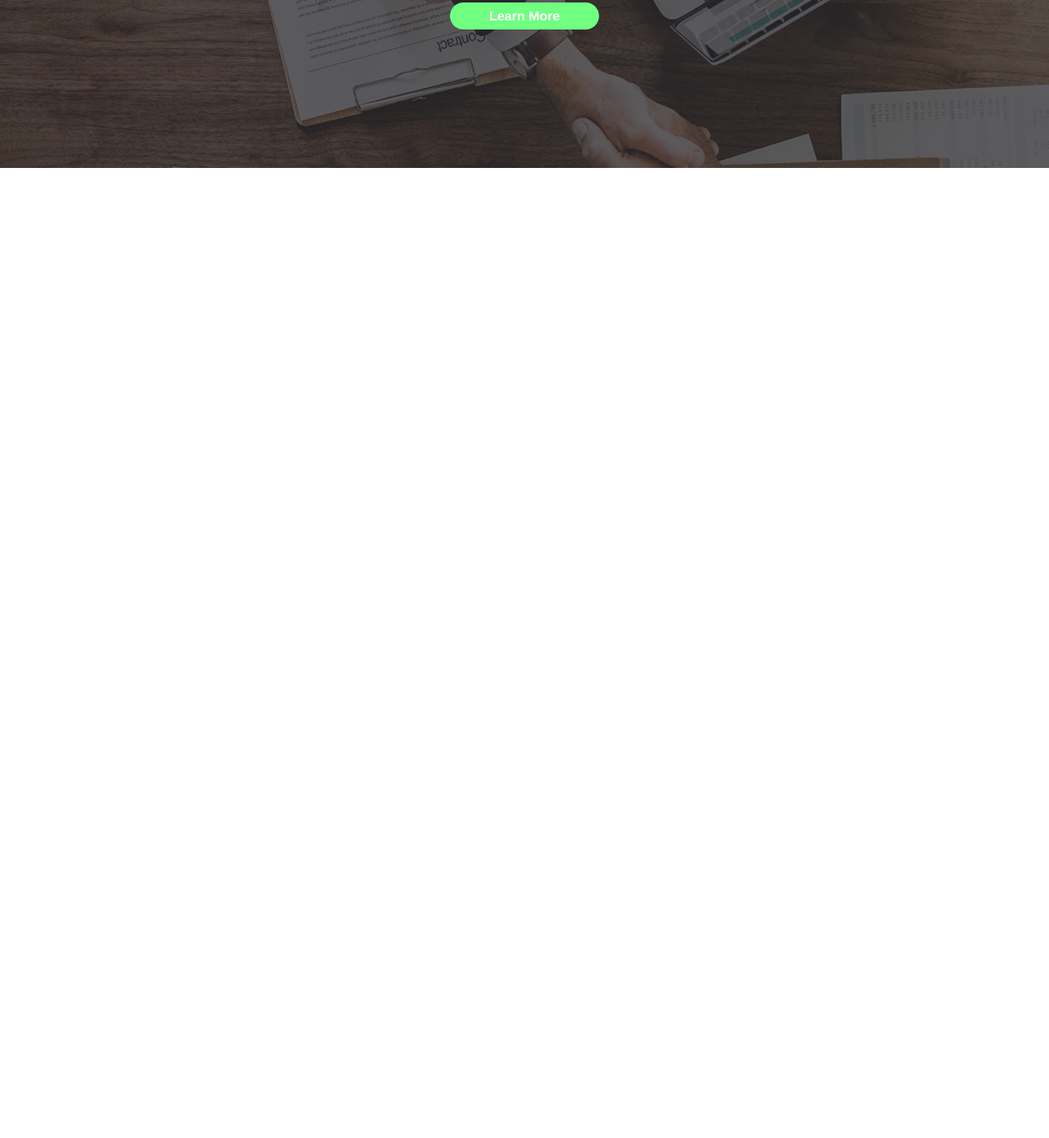
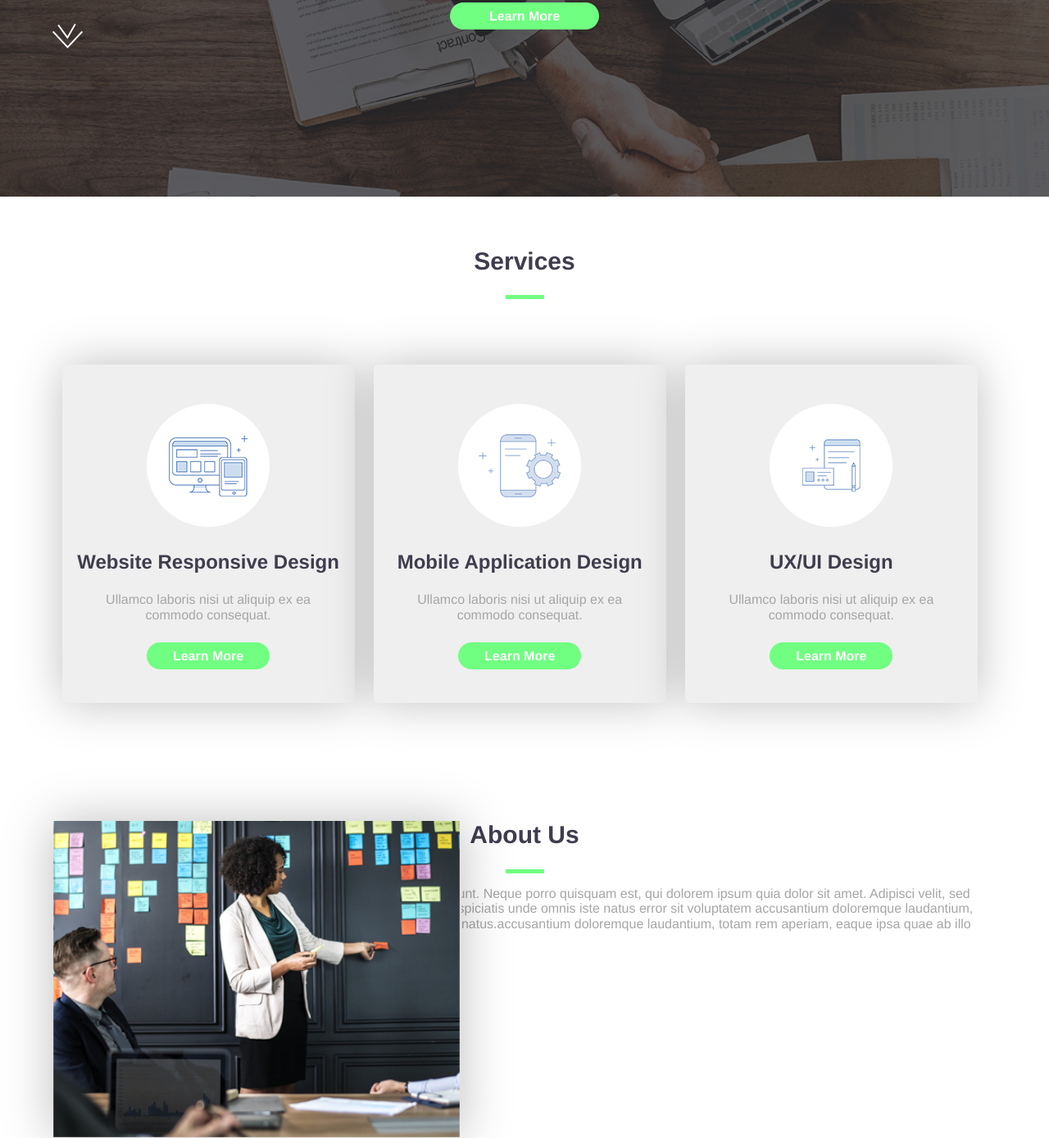
Before and after one commit to SendiSteve/designGurus-landing-page, a plain HTML site: page index.html in a window 1280 px wide. Shown: the part 328-1717 px from the top of the page at 82% size. Before the commit the page ends 800 px from the top, so only its background shows below. Drawn offline with nearby package versions, Linux system fonts and the light colour scheme.

Commit message:
Add styles for the service section

```diff
--- a/index.html
+++ b/index.html
@@ -33,9 +33,57 @@
                 <div class="btn-wrapper">
                     <a href="" class="button button_highlight">Learn More</a>
                 </div>
+                <img src="images/arrows.png" alt="arrows">
             </div>
         </header>
     </div>
 </section>
+
+<section id="services" class="cf">
+    <div class="wrapper">
+        <h3 class="content-title">Services</h3>
+        <div class="content-title-underline"></div>
+        <div class="service">
+            <img src="images/service-img1.png" alt="img1">
+            <h3>Website Responsive Design</h3>
+            <p>Ullamco laboris nisi ut aliquip ex ea commodo consequat.</p>
+            <a href="#" class="button button_highlight btn-small">Learn More</a>
+        </div>
+        <div class="service">
+            <img src="images/service-img2.png" alt="img1">
+            <h3>Mobile Application Design</h3>
+            <p>Ullamco laboris nisi ut aliquip ex ea commodo consequat.</p>
+            <a href="#" class="button button_highlight btn-small">Learn More</a>
+        </div>
+        <div class="service">
+            <img src="images/service-img3.png" alt="img1">
+            <h3>UX/UI Design</h3>
+            <p>Ullamco laboris nisi ut aliquip ex ea commodo consequat.</p>
+            <a href="#" class="button button_highlight btn-small">Learn More</a>
+        </div>
+    </div>
+</section>
+
+<section id="about" class="cf">
+    <div class="wrapper">
+        <img src="images/about.jpg" alt="About us photo">
+        <div id="content-aside">
+            <h3 class="content-title">About Us</h3>
+            <div class="content-title-underline"></div>
+            <p>Quia consequuntur magni dolores eos qui ratiovoluptatem sequi nesciunt. Neque porro quisquam est, qui
+                dolorem
+                ipsum quia dolor sit amet.
+                Adipisci velit, sed quia non numquam eius modi quis nostru corporis suscipit. Sed ut perspiciatis unde
+                omnis
+                iste natus error sit voluptatem accusantium doloremque laudantium, totam rem aperiam, eaque ipsa quae ab
+                illo inventore unde omnis iste natus.accusantium doloremque laudantium, totam rem aperiam, eaque ipsa
+                quae
+                ab illo inventore
+            </p>
+            <a href="#" class="button button_highlight">Learn More</a>
+        </div>
+
+    </div>
+</section>
 </body>
 </html>
--- a/scss/styles.scss
+++ b/scss/styles.scss
@@ -7,13 +7,18 @@ $footer-background: #9f9c9a;
 $paragraph-color: #a6a6a6;
 $title-color: #3f3d4e;
 
+* {
+  box-sizing: border-box;
+}
+
 .wrapper {
   width: 1440px;
   max-width: 90%;
   margin: 0 auto;
 
 }
-.button{
+
+.button {
   border: none;
   color: $white;
   text-decoration: none;
@@ -22,19 +27,55 @@ $title-color: #3f3d4e;
   font-weight: bold;
   text-align: center;
 }
-.button_highlight{
+
+.button_highlight {
   background: $highlight;
 }
-.btn-secondary{
+
+.btn-secondary {
   background: rgba(250, 250, 250, 0.6);
 }
-.btn-small{
+
+.btn-small {
   padding: .3rem 1.3rem;
+}
+
+.cf:after,
+.cf:before {
+  content: '';
+  display: table;
+}
+
+.cf:after {
+  clear: both;
+}
+
+/*----------Content ------------*/
+.content-title {
+  text-align: center;
+  color: $title-color;
+  font-size: 1.875rem;
+  font-weight: bold;
+  margin: 0;
+  padding: 0 0 1.5rem 0;
+}
+
+.content-title-underline {
+  width: 47px;
+  height: 5px;
+  background-color: $highlight;
+  margin: 0 auto 0 auto;
+}
+
+h3 {
+  font-size: 1.5rem;
+  color: $title-color;
 }
 
 body {
   font-family: "Brandon Grotesque", "Roboto Slab", Helvetica, sans-serif;
   font-weight: normal;
+  color: $paragraph-color;
 }
 
 /*--------Banner styles------*/
@@ -82,7 +123,53 @@ body {
     margin: 0 auto 2rem auto;
     line-height: 1.75rem;
   }
-  .btn-wrapper{
+  .btn-wrapper {
     text-align: center;
   }
 }
+
+/*-------Services-------*/
+#services {
+  margin: 3.875rem 0;
+
+  .service {
+    width: 31%;
+    float: left;
+    margin: 5rem 1% 0 1%;
+    padding: 3rem 1.5%;
+    text-align: center;
+    background: $grey_background;
+    position: relative;
+    border-radius: 5px;
+    -webkit-box-shadow: 0px 0px 57px 0px rgba(0, 0, 0, 0.25);
+    -moz-box-shadow: 0px 0px 57px 0px rgba(0, 0, 0, 0.25);
+    box-shadow: 0px 0px 57px 0px rgba(0, 0, 0, 0.25);
+
+  }
+  .button {
+    padding: .5rem 2rem;
+  }
+  p {
+    margin: 0 0 2rem 0;
+  }
+}
+
+/*-------About-------*/
+
+#about {
+  margin: 9rem 0;
+
+  img{
+    width: 39%;
+    -webkit-box-shadow: 0px 0px 57px 0px rgba(0, 0, 0, 0.25);
+    -moz-box-shadow: 0px 0px 57px 0px rgba(0, 0, 0, 0.25);
+    box-shadow: 0px 0px 57px 0px rgba(0, 0, 0, 0.25);
+    float: left;
+    position: absolute;
+
+  }
+  #content-aside{
+    float:right;
+
+  }
+}
```
Also changed, not shown: css/styles.css, images/about.jpg (added), images/arrows.png (added), images/arrows.svg (added), images/service-img1.png (added), images/service-img2.png (added), images/service-img3.png (added).
